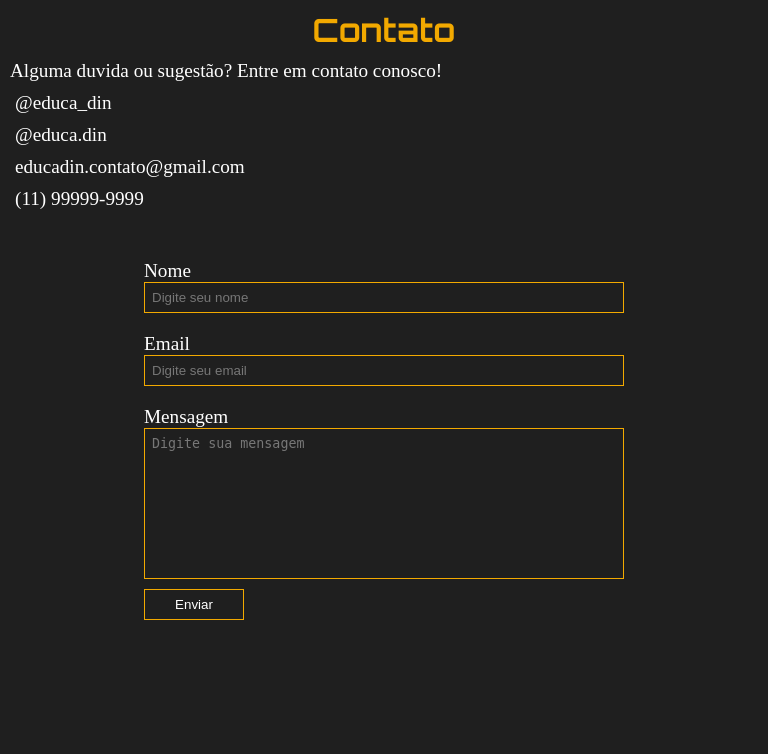
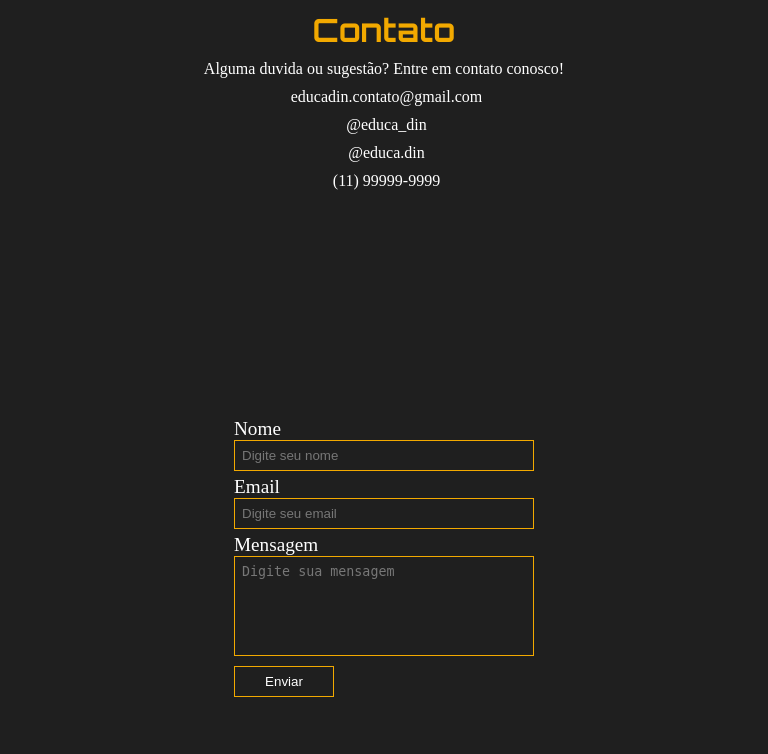
Before and after one commit to xLucasVinicius/EducaDin-teste, a PHP site: page /EducaDin-teste/Paginas/contato.php in a window 768 px wide. Shown: the top 754 px of the page. Run offline with PHP 8.4, Linux system fonts and the light colour scheme.

Commit message:
mais opcoes

```diff
--- a/Paginas/contato.php
+++ b/Paginas/contato.php
@@ -14,6 +14,10 @@
                 <h1>Contato</h1>
                 <p>Alguma duvida ou sugestão? Entre em contato conosco!</p>
                 <div class="redes-contato">
+                    <a href="" target="_blank">
+                        <i class="bi bi-envelope-at"></i>
+                        educadin.contato@gmail.com
+                    </a>
                     <a href="https://www.instagram.com/educa_din/" target="_blank">
                         <i class="bi bi-instagram"></i>
                         @educa_din
@@ -21,10 +25,6 @@
                     <a href="https://www.facebook.com/educa.din" target="_blank">
                         <i class="bi bi-facebook"></i>
                         @educa.din
-                    </a>
-                    <a href="" target="_blank">
-                        <i class="bi bi-envelope-at"></i>
-                        educadin.contato@gmail.com
                     </a>
                     <a href="" target="_blank">
                         <i class="bi bi-telephone"></i>
--- a/Paginas/estudos.php
+++ b/Paginas/estudos.php
@@ -4,9 +4,8 @@
     <meta charset="UTF-8">
     <meta name="viewport" content="width=device-width, initial-scale=1.0">
     <title>EducaDin</title>
-    <link rel="stylesheet" href="./Style/estudos/estudos.css">
+    <link rel="stylesheet" href="../Style/estudos/estudos.css">
 </head>
 <body>
-    <img src="./imagens/Police-Tape-Transparent.webp" alt="" id="manutencao">
 </body>
 </html>
--- a/Paginas/investimentos.php
+++ b/Paginas/investimentos.php
@@ -7,6 +7,6 @@
     <link rel="stylesheet" href="../Style/investimentos/investimentos.css">
 </head>
 <body>
-    <h1>Investimentos</h1>
+    <img src="../imagens/temporarios/Police-Tape-Transparent.webp" alt="" id="manutencao">
 </body>
 </html>
--- a/Style/contato/contato-media.css
+++ b/Style/contato/contato-media.css
@@ -1,7 +1,21 @@
-@media screen and (max-width: 678px) {
+@media screen and (max-width: 800px) {
 
     .conteudo-contato .infos-contato .texto-infos p {
         font-size: 1rem;
+    }
+
+    section.conteudo-contato .infos-contato {
+        height: 30%;
+        margin-bottom: 100px;
+    }
+
+    section.conteudo-contato .form-contato {
+        width: 100%;
+        height: 30%;
+    }
+
+    section.conteudo-contato .form-contato {
+        margin-top: 45px;
     }
 
     .conteudo-contato .infos-contato .texto-infos .redes-contato a {
@@ -9,11 +23,23 @@
     }
 
     section.conteudo-contato .form-contato form {
-        width: 350px;
+        width: auto;
+        height: 500px;
+    }
+
+    section.conteudo-contato .form-contato form label {
+        margin-top: 5px;
+    }
+
+    section.conteudo-contato .form-contato form input,
+    section.conteudo-contato .form-contato form textarea {
+        width: 300px;
+    }
+
+    section.conteudo-contato .form-contato form textarea {
+        height: 100px;
     }
 }
-
-
 
 @media screen and (max-width: 1200px) {
 
@@ -24,13 +50,12 @@
 
     section.conteudo-contato .infos-contato, section.conteudo-contato .form-contato {
         width: 100%;
-        height: 50%;
-
     }
 
     .conteudo-contato .infos-contato .texto-infos {
         width: 100%;
         gap: 0px;
+        align-items: center;
     }
 
     .conteudo-contato .infos-contato .texto-infos h1 {
@@ -38,16 +63,10 @@
         text-align: center;
     }
 
-    .conteudo-contato .infos-contato .texto-infos p {
-
-    }
-
     .conteudo-contato .infos-contato .texto-infos .redes-contato {
         width: 100%;
-    }
-
-    .conteudo-contato .infos-contato .texto-infos .redes-contato a {
-
+        height: 40%;
+        align-items: center;
     }
 
     section.conteudo-contato .form-contato form {
--- a/Style/dashboard/dashboard-media.css
+++ b/Style/dashboard/dashboard-media.css
@@ -184,10 +184,6 @@
         width: 70vw;
     }
 
-    .table-container {
-        overflow-x: auto; /* Habilita a rolagem horizontal */
-    }
-
     table {
         min-width: 550px; /* Largura mínima para a tabela, ativando a rolagem */
     }
--- a/Style/dashboard/dashboard.css
+++ b/Style/dashboard/dashboard.css
@@ -203,8 +203,6 @@ body::-webkit-scrollbar {
 .table-container {
     width: 100%;
     height: 80%;
-    overflow: scroll;
-    scrollbar-width: none;
 }
 
 table {
```
Also changed, not shown: Style/estudos/estudos.css (+0 -13 lines), Style/investimentos/investimentos.css (+10 -0 lines).
